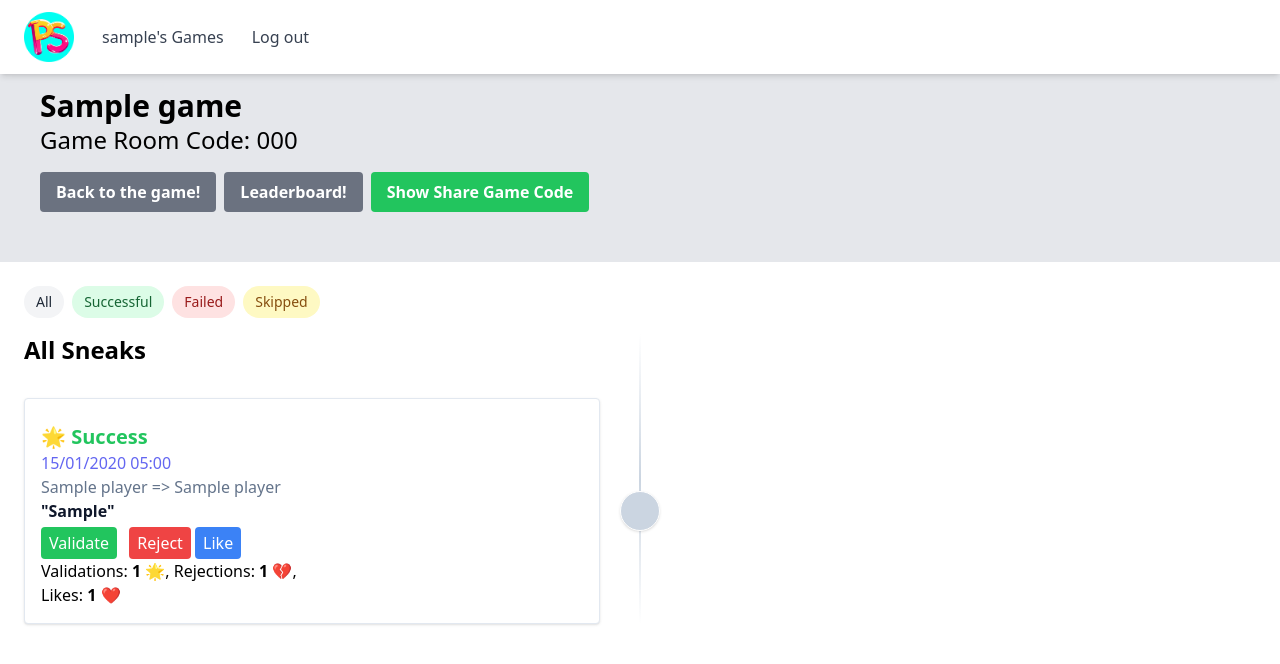
After one commit to peasnrice/pamplesneak2k24, a Django app: a page that uses gameroom/templates/gameroom/filters.html in a window 1280 px wide. The commit adds this page. Shown: the top 664 px of the page. Run offline with Django 4.2, Linux system fonts and the light colour scheme; a user stored in the database is signed in; tables that the repository leaves empty hold one stand-in row (values such as "Sample post"); parts of the project's set-up code (start-up, migrations or seed data) failed here and were passed over; some libraries are stand-ins or nearby versions.

Commit message:
added a like button, ability to undo validation, rejections, likes

```diff
--- a/gameroom/static/js/game_logic.js
+++ b/gameroom/static/js/game_logic.js
@@ -38,7 +38,7 @@ $(document).ready(function () {
         const wordId = $(this).data('word-id');
         const gameId = $(this).data('game-id');
         const playerId = $(this).data('player-id');
-        word_fail(wordId, gameId, playerId);
+        word_skip(wordId, gameId, playerId);
     });
 
     // Character count for the 'word' field
@@ -93,6 +93,42 @@ $(document).ready(function () {
         }
     });
 
+    // Filter Chip click event
+    // Filter Chip click event
+    $('.filter-chip').click(function () {
+        // Update all chips to the base state
+        $('.filter-chip').removeClass('shadow-md').addClass('opacity-100');
+        // Apply the active state to the clicked filter chip
+        $(this).addClass('shadow-md').removeClass('opacity-75');
+
+        // Get the filter status from the clicked filter chip
+        var status = $(this).data('filter');
+
+        // Update the title based on the selected filter
+        var titleText = "All Sneaks"; // Default title
+        if (status === "successful") {
+            titleText = "Successful Sneaks";
+        } else if (status === "failed") {
+            titleText = "Failed Sneaks";
+        } else if (status === "skipped") {
+            titleText = "Skipped Sneaks";
+        }
+        $('#sneaksTitle').text(titleText); // Update the title
+
+        // Toggle cards with matching status
+        $('.card').each(function () {
+            var cardStatus = $(this).data('status');
+            if (status === cardStatus || status === "all") {
+                $(this).removeClass('hidden');
+            } else {
+                $(this).addClass('hidden');
+            }
+        });
+
+        // Inactivate other chips by reducing opacity
+        $('.filter-chip').not(this).removeClass('shadow-md').addClass('opacity-75');
+    });
+
 
     if (!refreshIntervalId) {
         refreshIntervalId = setInterval(refresh_word.bind(null, gameId, playerId), 10000);
@@ -117,6 +153,11 @@ $(document).ready(function () {
     $(document).on('click', '.reject_sneak', function () {
         var sneakId = $(this).closest('div[id]').attr('id');
         reject_sneak(sneakId);
+    });
+
+    $(document).on('click', '.like_sneak', function () {
+        var sneakId = $(this).closest('div[id]').attr('id');
+        like_sneak(sneakId);
     });
 
     // Show QR Code
@@ -340,10 +381,39 @@ async function reject_sneak(sneakId) {
     }
 }
 
+async function like_sneak(sneakId) {
+    try {
+        const response = await fetch(`/gameroom/ajax/like_sneak/${gameId}/`, {
+            method: 'POST',
+            headers: {
+                'X-CSRFToken': getCookie('csrftoken'),
+                'Content-Type': 'application/json'
+            },
+            body: JSON.stringify({ 'sneak_id': sneakId })
+        });
+
+        if (response.ok) {
+            const data = await response.json();
+            updateLikesCount(sneakId, data.likes_count);
+        } else {
+            console.error(`HTTP error! status: ${response.status}`);
+        }
+
+    } catch (error) {
+        console.error('Error in like_sneak:', error);
+    }
+}
+
+function updateLikesCount(sneakId, likesCount) {
+    // Directly update the likes count
+    $('#' + sneakId).find('.like-count').text(likesCount + ' ❤️');
+}
 
 function updateVoteCounts(sneakId, validationsCount, rejectionsCount) {
+    // Update validations and rejections counts separately
     var container = $('#' + sneakId);
-    container.find('.votes').html('Validations: <strong>' + validationsCount + ' 🌟</strong>, Rejections: <strong>' + rejectionsCount + ' 💔</strong>');
+    container.find('.validation-count').text(validationsCount + ' 🌟');
+    container.find('.rejection-count').text(rejectionsCount + ' 💔');
 }
 
 function initializeCards() {
--- /dev/null
+++ b/gameroom/templates/gameroom/filters.html
@@ -0,0 +1,13 @@
+<div class="flex space-x-4">
+    <!-- Filter Chips -->
+    <div class="flex items-center space-x-2 mb-4">
+        <!-- All Sneaks Filter Chip -->
+        <button data-filter="all" class="filter-chip h-8 px-3 bg-gray-100 text-gray-800 rounded-full text-sm font-medium focus:outline-none">All</button>
+        <!-- Successful Sneaks Filter Chip -->
+        <button data-filter="successful" class="filter-chip h-8 px-3 bg-green-100 text-green-800 rounded-full text-sm font-medium focus:outline-none">Successful</button>
+        <!-- Failed Sneaks Filter Chip -->
+        <button data-filter="failed" class="filter-chip h-8 px-3 bg-red-100 text-red-800 rounded-full text-sm font-medium focus:outline-none">Failed</button>
+        <!-- Skipped Sneaks Filter Chip -->
+        <button data-filter="skipped" class="filter-chip h-8 px-3 bg-yellow-100 text-yellow-800 rounded-full text-sm font-medium focus:outline-none">Skipped</button>
+    </div>
+</div>
--- /dev/null
+++ b/gameroom/templates/gameroom/timeline.html
@@ -0,0 +1,99 @@
+{% extends "default_base.html" %}
+{% load static %}
+
+{% block head %}
+<script src="https://ajax.googleapis.com/ajax/libs/jquery/3.6.0/jquery.min.js"></script>
+<script>
+  var gameId = "{{ game.id }}";
+  var playerId = "{{ player.id }}";
+</script>
+<script src="{% static 'js/game_logic.js' %}"></script>
+{% endblock %}
+
+{% block jumbotron %}
+  <!-- Flex container with responsive direction -->
+  <div class="flex flex-col md:flex-row justify-between items-center p-4">
+
+    <!-- Left side: Game Info and Buttons, stacks on top on small screens -->
+    <div class="min-h-[150px]">
+      <h1 class="text-3xl font-bold">{{ game.game_name }}</h1>
+      <h2 class="text-2xl">Game Room Code: {{ game.game_room_code }}</h2>
+
+      <!-- Flex container with responsive design -->
+      <div class="flex flex-col sm:flex-row my-4 space-y-2 sm:space-y-0 sm:space-x-2">
+        <a href="{% url 'gameroom:joingame' game_id=game.id slug=game.slug %}" class="bg-gray-500 hover:bg-gray-700 text-white font-bold py-2 px-4 rounded inline-block text-center">
+            Back to the game!
+        </a>
+        <a href="{% url 'gameroom:leaderboard' game_id=game.id slug=game.slug %}" class="bg-gray-500 hover:bg-gray-700 text-white font-bold py-2 px-4 rounded inline-block text-center">
+            Leaderboard!
+        </a>
+        <button id="show_qr_code_button" class="bg-green-500 hover:bg-green-700 text-white font-bold py-2 px-4 rounded flex-grow">
+            Show Share Game Code
+        </button>
+        <button id="hide_qr_code_button" class="bg-red-500 hover:bg-red-700 text-white font-bold py-2 px-4 rounded hidden flex-grow">
+            Hide Share Game Code
+        </button>
+      </div>
+  </div>
+
+    <!-- Right side: QR Code, moves below on small screens -->
+    <div class="mt-4 md:mt-0 md:ml-4">
+      <img src="{% url 'gameroom:qr_code' game_id=game.id slug=game.slug %}" alt="QR Code" id="qrCodeImage" style="height: 150px;" class="hidden">
+    </div>
+
+  </div>
+{% endblock %}
+
+{% block content %}
+
+{% include "gameroom/filters.html" %}
+
+<div class="space-y-8 relative before:absolute before:inset-0 before:ml-5 before:-translate-x-px md:before:mx-auto md:before:translate-x-0 before:h-full before:w-0.5 before:bg-gradient-to-b before:from-transparent before:via-slate-300 before:to-transparent">
+    <h2 id="sneaksTitle" class="text-2xl font-bold mb-4">All Sneaks</h2>
+    {% for sneak in all_sneaks %}
+    <div id="{{ sneak.id }}" data-status="{% if sneak.successful %}successful{% elif sneak.skipped %}skipped{% else %}failed{% endif %}" class="card relative flex items-center justify-between md:justify-normal md:odd:flex-row-reverse group">
+        <!-- Icon Placeholder - Customize based on sneak's status -->
+        <div class="flex items-center justify-center w-10 h-10 rounded-full border border-white bg-slate-300 text-slate-500 shadow shrink-0 md:order-1 md:group-odd:-translate-x-1/2 md:group-even:translate-x-1/2">
+            <!-- Dynamic SVG icon can be added here based on the sneak's status -->
+        </div>
+        <!-- Card Content -->
+        <div class="w-[calc(100%-4rem)] md:w-[calc(50%-2.5rem)] bg-white p-4 rounded border border-slate-200 shadow">
+            <div class="mt-2">
+                {% if sneak.successful %}
+                    <span class="text-green-500 text-xl font-bold">🌟 Success</span>
+                {% elif sneak.skipped %}
+                    <span class="text-yellow-500 text-xl font-bold">⏭ Skip</span>
+                {% else %}
+                    <span class="text-red-500 text-xl font-bold">❌ Fail</span>
+                {% endif %}
+            </div>
+            <div class="text-slate-500">
+                <time class="font-caveat font-medium text-indigo-500">{{ sneak.created|date:"d/m/Y H:i" }}</time>
+                <p>{{ sneak.created_by.name }} => {{ sneak.send_to.name }}</p>
+            </div>
+            <div class="flex items-center justify-between space-x-2 mb-1">
+                <div class="font-bold text-slate-900">"{{ sneak.word }}"</div>
+            </div>
+            <!-- Voting and Like Mechanism -->
+            <div>
+                {% if sneak.successful %}
+                    <button class="validate_sneak mr-2 px-2 py-1 bg-green-500 text-white rounded">Validate</button>
+                    <button class="reject_sneak px-2 py-1 bg-red-500 text-white rounded">Reject</button>
+                {% endif %}
+                <button class="like_sneak px-2 py-1 bg-blue-500 text-white rounded">Like</button>
+            </div>
+            <!-- Display validations and rejections if successful -->
+            <div class="votes">
+                {% if sneak.successful %}
+                    <p>
+                        Validations: <strong class="validation-count">{{ sneak.validations_count }} 🌟</strong>,
+                        Rejections: <strong class="rejection-count">{{ sneak.rejections_count }} 💔</strong>,
+                    </p>
+                {% endif %}
+                Likes: <strong class="like-count">{{ sneak.likes_count }} ❤️</strong>
+            </div>
+        </div>
+    </div>
+    {% endfor %}
+</div>
+{% endblock %}
--- a/gameroom/urls.py
+++ b/gameroom/urls.py
@@ -10,7 +10,14 @@ urlpatterns = [
     path("pampleplay/", views.pampleplay, name="pampleplay"),
     # path("pampleplay/create", views.creategame, name="creategame"),
     # path("pampleplay/join", views.joingame2, name="joingame2"),
-    path("pampleplay/<int:game_id>/<slug:slug>/stats", views.stats, name="stats"),
+    path(
+        "pampleplay/<int:game_id>/<slug:slug>/timeline", views.timeline, name="timeline"
+    ),
+    path(
+        "pampleplay/<int:game_id>/<slug:slug>/leaderboard",
+        views.leaderboard,
+        name="leaderboard",
+    ),
     path("pampleplay/<int:game_id>/<slug:slug>/", views.joingame, name="joingame"),
     path("pampleplay/<int:game_id>/<slug:slug>/lobby", views.game_lobby, name="lobby"),
     path("send_word/<int:game_id>/<int:round_id>/", views.send_word, name="send_word"),
@@ -41,6 +48,7 @@ urlpatterns = [
         name="validate_sneak",
     ),
     path("ajax/reject_sneak/<int:game_id>/", views.reject_sneak, name="reject_sneak"),
+    path("ajax/like_sneak/<int:game_id>/", views.like_sneak, name="like_sneak"),
     path("qr-code/<int:game_id>/<slug:slug>/", views.qr_code_view, name="qr_code"),
     # Desktop API
     path("api/create_game/", views.create_game, name="create_game"),
--- a/gameroom/views.py
+++ b/gameroom/views.py
@@ -2,8 +2,9 @@ from datetime import timedelta
 from django.shortcuts import render, get_object_or_404, redirect
 from django.views.decorators.cache import never_cache
 from django.contrib.auth.decorators import login_required
-from gameroom.models import Game, Round, Player, Word, Vote, ExampleWord
-from users.models import CustomUser, UserProfile
+from django.views.decorators.http import require_POST
+from gameroom.models import Game, Round, Player, Word, Vote, ExampleWord, Like
+from users.models import UserProfile
 from gameroom.forms import (
     MessageSender,
     CreateGameForm,
@@ -26,9 +27,10 @@ from django.urls import reverse
 
 # QR Code Generation imports
 import qrcode
-from PIL import Image
 from io import BytesIO
 from django.http import HttpResponse
+from django.utils import timezone
+
 
 from rest_framework.decorators import api_view
 from rest_framework.response import Response
@@ -218,7 +220,7 @@ def joingame(request, game_id, slug):
 
 @login_required
 @never_cache
-def stats(request, game_id, slug):
+def timeline(request, game_id, slug):
     game = get_object_or_404(Game, pk=game_id)
     current_round = Round.objects.get(game=game, round_number=game.current_round)
     user = request.user
@@ -228,12 +230,27 @@ def stats(request, game_id, slug):
 
     all_players_query = Player.objects.filter(game=game).order_by("-succesful_sneaks")
 
-    successful_sneaks = Word.objects.filter(game=game, successful=True).select_related(
-        "player", "created_by"
+    all_sneaks = Word.objects.filter(
+        game=game,
+        completed=True,
+    ).order_by("-time_completed")
+
+    successful_sneaks = (
+        Word.objects.filter(game=game, completed=True, successful=True)
+        .select_related("player", "created_by")
+        .order_by("-created")
     )
 
-    failed_sneaks = Word.objects.filter(game=game, successful=False).select_related(
-        "player", "created_by"
+    failed_sneaks = (
+        Word.objects.filter(game=game, completed=True, successful=False, skipped=False)
+        .select_related("player", "created_by")
+        .order_by("-created")
+    )
+
+    skipped_sneaks = (
+        Word.objects.filter(game=game, completed=True, skipped=True)
+        .select_related("player", "created_by")
+        .order_by("-created")
     )
 
     received_sneaks = Word.objects.filter(
@@ -242,8 +259,10 @@ def stats(request, game_id, slug):
 
     context = {
         "players": all_players_query,
+        "all_sneaks": all_sneaks,
         "successful_sneaks": successful_sneaks,
         "failed_sneaks": failed_sneaks,
+        "skipped_sneaks": skipped_sneaks,
         "received_sneaks": received_sneaks,
         "user_id": request.user.id,
         "player": player,
@@ -252,7 +271,60 @@ def stats(request, game_id, slug):
         "remaining_time": current_round.get_remaining_time(),
     }
 
-    return render(request, "gameroom/ingamestats.html", context)
+    return render(request, "gameroom/timeline.html", context)
+
+
+@login_required
+@never_cache
+def leaderboard(request, game_id, slug):
+    game = get_object_or_404(Game, pk=game_id)
+    current_round = Round.objects.get(game=game, round_number=game.current_round)
+    user = request.user
+    player, created = Player.objects.get_or_create(
+        game=game, user=user, defaults={"name": user.username}
+    )
+
+    all_players_query = Player.objects.filter(game=game).order_by("-succesful_sneaks")
+
+    all_sneaks = Word.objects.filter(game=game).order_by("-created")
+
+    successful_sneaks = (
+        Word.objects.filter(game=game, successful=True)
+        .select_related("player", "created_by")
+        .order_by("-created")
+    )
+
+    failed_sneaks = (
+        Word.objects.filter(game=game, successful=False, skipped=False)
+        .select_related("player", "created_by")
+        .order_by("-created")
+    )
+
+    skipped_sneaks = (
+        Word.objects.filter(game=game, skipped=True)
+        .select_related("player", "created_by")
+        .order_by("-created")
+    )
+
+    received_sneaks = Word.objects.filter(
+        game=game,
+    ).select_related("player", "created_by")
+
+    context = {
+        "players": all_players_query,
+        "all_sneaks": all_sneaks,
+        "successful_sneaks": successful_sneaks,
+        "failed_sneaks": failed_sneaks,
+        "skipped_sneaks": skipped_sneaks,
+        "received_sneaks": received_sneaks,
+        "user_id": request.user.id,
+        "player": player,
+        "game": game,
+        "current_round": current_round,
+        "remaining_time": current_round.get_remaining_time(),
+    }
+
+    return render(request, "gameroom/leaderboard.html", context)
 
 
 @login_required
@@ -382,6 +454,8 @@ def word_success(request, word_id, game_id, player_id):
     # Perform the success logic here
     game_word.completed = True
     game_word.successful = True
+    game_word.skipped = False
+    game_word.time_completed = timezone.now()
     game_word.save()
 
     player = game_word.send_to
@@ -422,6 +496,7 @@ def word_fail(request, word_id, game_id, player_id):
     # Perform the success logic here
     game_word.completed = True
     game_word.successful = False
+    game_word.skipped = False
     game_word.save()
 
     player = game_word.send_to
@@ -514,6 +589,7 @@ def get_inspiration(request):
         return JsonResponse({"error": str(e)}, status=500)
 
 
+@require_POST
 def validate_sneak(request, game_id):
     game = get_object_or_404(Game, pk=game_id)
     user = request.user
@@ -524,49 +600,113 @@ def validate_sneak(request, game_id):
     sneak_id = data.get("sneak_id")
     sneak = get_object_or_404(Word, id=sneak_id)
 
-    vote, created = Vote.objects.get_or_create(
-        word=sneak, player=player, defaults={"vote_type": "validate"}
-    )
-    vote.vote_type = "validate"
-    vote.save()
-    sneak = get_object_or_404(Word, id=sneak_id)
+    # Check if a validate vote already exists
+    existing_vote = Vote.objects.filter(word=sneak, player=player).first()
 
-    if not created:
-        print("vote note created")
+    if existing_vote and existing_vote.vote_type == "validate":
+        # If a validate vote exists, remove it to undo the validation
+        existing_vote.delete()
+        validated = False
+    else:
+        # If no validate vote exists or a reject vote exists, change to validate
+        Vote.objects.update_or_create(
+            word=sneak, player=player, defaults={"vote_type": "validate"}
+        )
+        validated = True
+
+    # Update counts after modification
+    sneak.validations_count = Vote.objects.filter(
+        word=sneak, vote_type="validate"
+    ).count()
+    sneak.rejections_count = Vote.objects.filter(word=sneak, vote_type="reject").count()
+    sneak.save()
+
     return JsonResponse(
         {
             "validations_count": sneak.validations_count,
             "rejections_count": sneak.rejections_count,
+            "validated": validated,
         }
     )
 
 
+@require_POST
 def reject_sneak(request, game_id):
     game = get_object_or_404(Game, pk=game_id)
     user = request.user
     player, created = Player.objects.get_or_create(
         game=game, user=user, defaults={"name": user.username}
     )
-
     data = json.loads(request.body)
     sneak_id = data.get("sneak_id")
     sneak = get_object_or_404(Word, id=sneak_id)
 
-    vote, created = Vote.objects.get_or_create(
-        word=sneak, player=player, defaults={"vote_type": "reject"}
-    )
-    vote.vote_type = "reject"
-    vote.save()
-    print(sneak.validations_count)
-    sneak = get_object_or_404(Word, id=sneak_id)
+    # Check if a reject vote already exists
+    existing_vote = Vote.objects.filter(word=sneak, player=player).first()
 
-    if not created:
-        print("vote note created")
+    if existing_vote and existing_vote.vote_type == "reject":
+        # If a reject vote exists, remove it to undo the rejection
+        existing_vote.delete()
+        rejected = False
+    else:
+        # If no reject vote exists or a validate vote exists, change to reject
+        Vote.objects.update_or_create(
+            word=sneak, player=player, defaults={"vote_type": "reject"}
+        )
+        rejected = True
+
+    # Update counts after modification
+    sneak.validations_count = Vote.objects.filter(
+        word=sneak, vote_type="validate"
+    ).count()
+    sneak.rejections_count = Vote.objects.filter(word=sneak, vote_type="reject").count()
+    sneak.save()
 
     return JsonResponse(
         {
             "validations_count": sneak.validations_count,
             "rejections_count": sneak.rejections_count,
+            "rejected": rejected,
+        }
+    )
+
+
+@require_POST
+def like_sneak(request, game_id):
+    game = get_object_or_404(Game, pk=game_id)
+    user = request.user
+    player, created = Player.objects.get_or_create(
+        game=game, user=user, defaults={"name": user.username}
+    )
+    data = json.loads(request.body)
+    sneak_id = data.get("sneak_id")
+    sneak = get_object_or_404(Word, id=sneak_id)
+
+    # Check if a like already exists
+    like_exists = Like.objects.filter(word=sneak, player=player).exists()
+
+    if like_exists:
+        # If a like exists, unlike (remove the like)
+        Like.objects.filter(word=sneak, player=player).delete()
+        liked = False  # Indicate that the user has unliked the word
+    else:
+        # If no like exists, add a new like
+        Like.objects.create(word=sneak, player=player)
+        liked = True  # Indicate that the user has liked the word
+
+    sneak.likes_count = sneak.likes.all().count()
+    sneak.save()
+
+    if created:
+        # If a new like was successfully added, update the like count on the Word model
+        sneak.likes_count = sneak.likes.all().count()
+        sneak.save()
+
+    return JsonResponse(
+        {
+            "validations_count": sneak.validations_count,
+            "rejections_count": sneak.rejections_count,
+            "likes_count": sneak.likes_count,
         }
     )
 
--- a/pamplesneak/settings.py
+++ b/pamplesneak/settings.py
@@ -159,7 +159,7 @@ AUTH_PASSWORD_VALIDATORS = [
 
 LANGUAGE_CODE = "en-us"
 
-TIME_ZONE = "UTC"
+TIME_ZONE = "America/Montreal"
 
 USE_I18N = True
 
```
Also changed, not shown: gameroom/models.py (+23 -0 lines), gameroom/tasks.py (+4 -4 lines), gameroom/templates/gameroom/ingame.html (+5 -2 lines), gameroom/templates/gameroom/ingamestats.html (deleted, +0 -156 lines), gameroom/templates/gameroom/leaderboard.html (added, +108 -0 lines), gameroom/migrations/0029_word_time_completed.py (added), gameroom/migrations/0030_word_likes_count_like.py (added), 3 other files.
